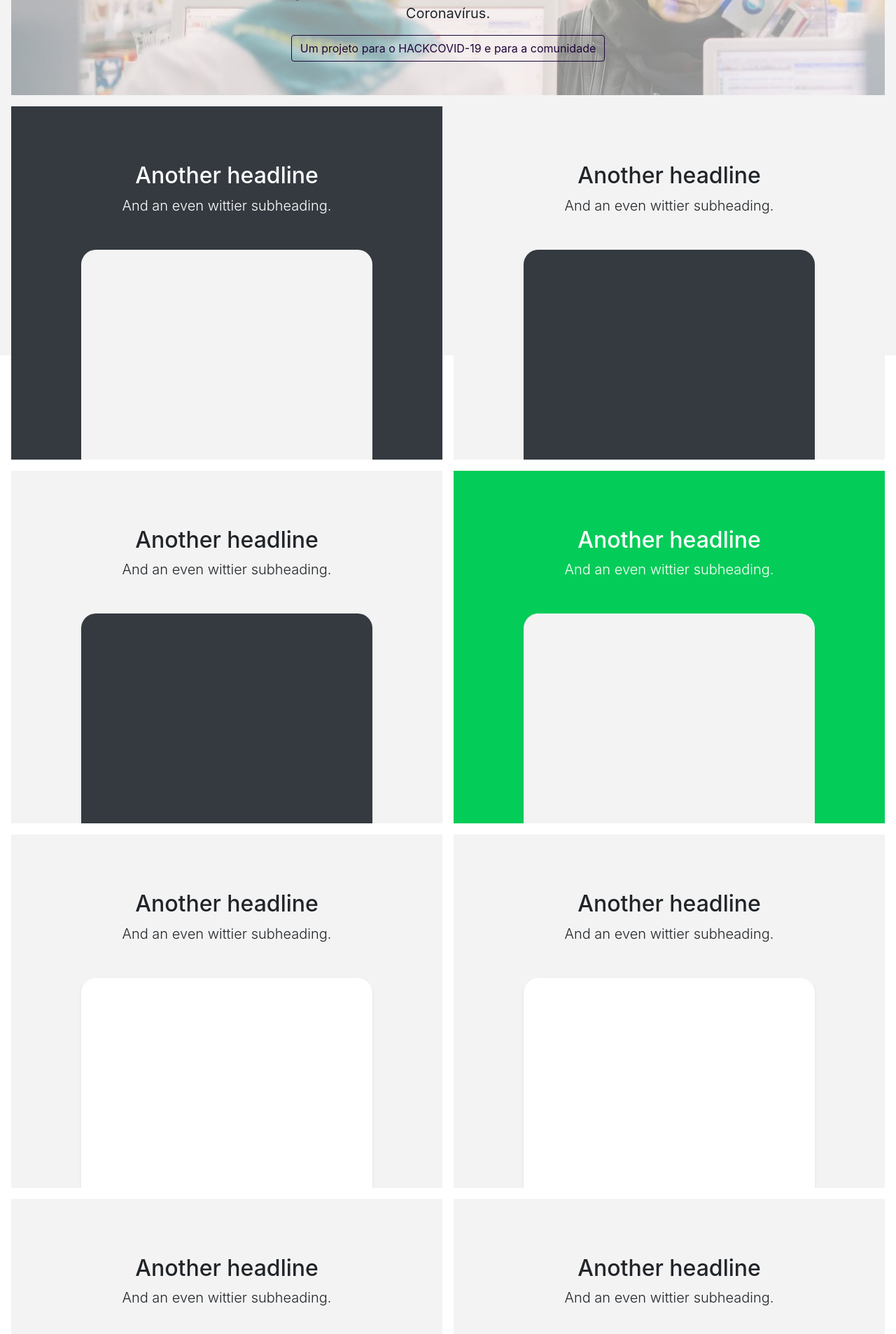
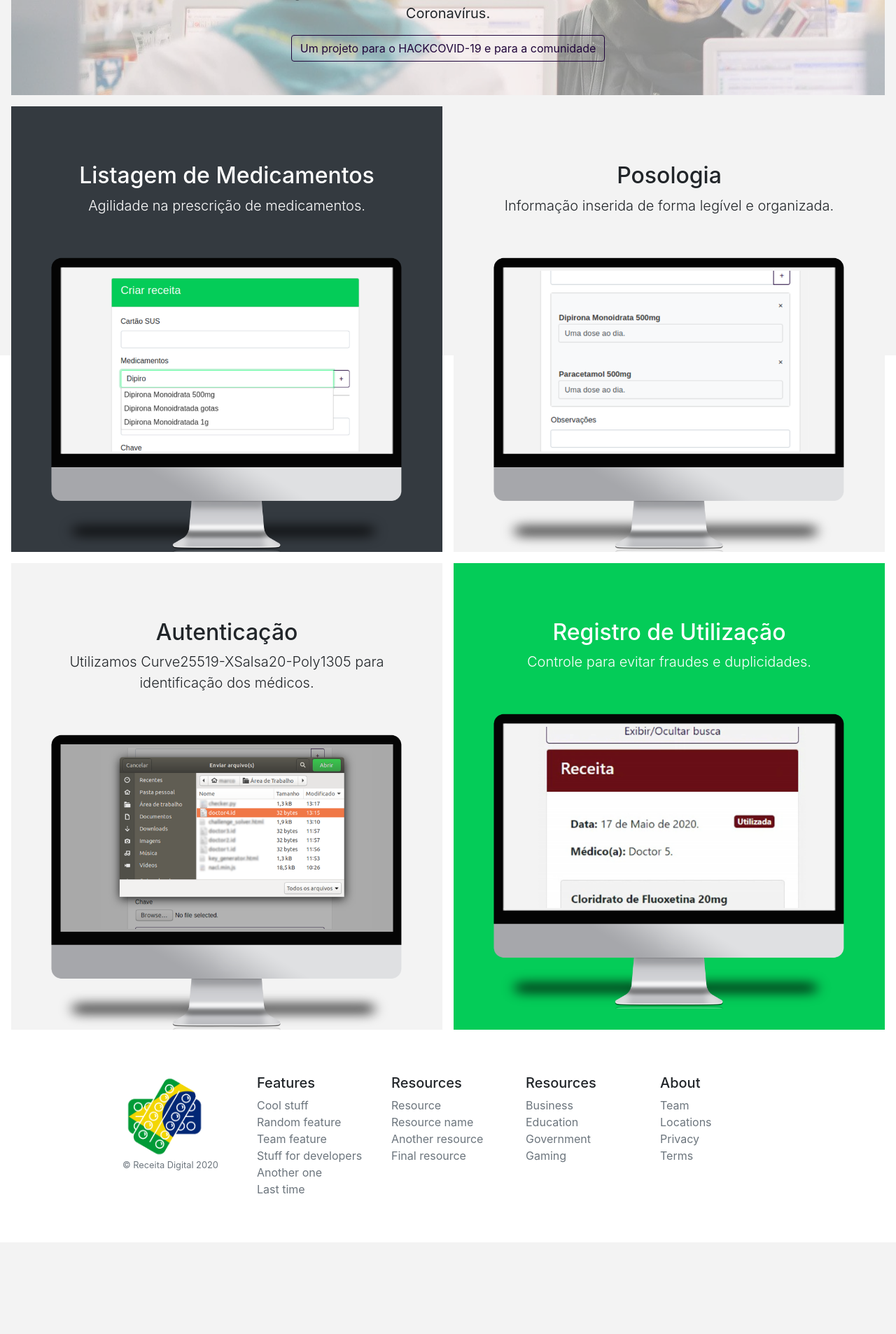
Before and after one commit to hugodavilat/receita_digital, a Django app: page / in a window 1280 px wide. Shown: the part 353-2260 px from the top of the page at 70% size. After the commit the page ends 2060 px from the top, so only its background shows below. Run offline with Django 3.2, Linux system fonts and the light colour scheme; style sheets or scripts are compiled from the project's sources; some libraries are stand-ins or nearby versions.

Commit message:
showing software features in homepage

```diff
--- a/templates/pages/index.html
+++ b/templates/pages/index.html
@@ -35,38 +35,38 @@
 <div class="d-md-flex flex-md-equal w-100 my-md-3 pl-md-3">
   <div class="bg-dark mr-md-3 pt-3 px-3 pt-md-5 px-md-5 text-center text-white overflow-hidden">
     <div class="my-3 py-3">
-      <h2 class="display-5">Another headline</h2>
-      <p class="lead">And an even wittier subheading.</p>
+      <h2 class="display-5">Listagem de Medicamentos</h2>
+      <p class="lead">Agilidade na prescrição de medicamentos.</p>
     </div>
-    <div class="bg-light shadow-sm mx-auto" style="width: 80%; height: 300px; border-radius: 21px 21px 0 0;"></div>
+    <img src="/static/autocomplete.png" style="width: 100%;"/>
   </div>
   <div class="bg-light mr-md-3 pt-3 px-3 pt-md-5 px-md-5 text-center overflow-hidden">
     <div class="my-3 p-3">
-      <h2 class="display-5">Another headline</h2>
-      <p class="lead">And an even wittier subheading.</p>
+      <h2 class="display-5">Posologia</h2>
+      <p class="lead">Informação inserida de forma legível e organizada.</p>
     </div>
-    <div class="bg-dark shadow-sm mx-auto" style="width: 80%; height: 300px; border-radius: 21px 21px 0 0;"></div>
+    <img src="/static/posologia.png" style="width: 100%;"/>
   </div>
 </div>
 
 <div class="d-md-flex flex-md-equal w-100 my-md-3 pl-md-3">
   <div class="bg-light mr-md-3 pt-3 px-3 pt-md-5 px-md-5 text-center overflow-hidden">
     <div class="my-3 p-3">
-      <h2 class="display-5">Another headline</h2>
-      <p class="lead">And an even wittier subheading.</p>
+      <h2 class="display-5">Autenticação</h2>
+      <p class="lead">Utilizamos Curve25519-XSalsa20-Poly1305 para identificação dos médicos.</p>
     </div>
-    <div class="bg-dark shadow-sm mx-auto" style="width: 80%; height: 300px; border-radius: 21px 21px 0 0;"></div>
+    <img src="/static/key.png" style="width: 100%;"/>
   </div>
   <div class="bg-primary mr-md-3 pt-3 px-3 pt-md-5 px-md-5 text-center text-white overflow-hidden">
     <div class="my-3 py-3">
-      <h2 class="display-5">Another headline</h2>
-      <p class="lead">And an even wittier subheading.</p>
+      <h2 class="display-5">Registro de Utilização</h2>
+      <p class="lead">Controle para evitar fraudes e duplicidades.</p>
     </div>
-    <div class="bg-light shadow-sm mx-auto" style="width: 80%; height: 300px; border-radius: 21px 21px 0 0;"></div>
+    <img src="/static/utilizada.png" style="width: 100%;"/>
   </div>
 </div>
 
-<div class="d-md-flex flex-md-equal w-100 my-md-3 pl-md-3">
+<!--div class="d-md-flex flex-md-equal w-100 my-md-3 pl-md-3">
   <div class="bg-light mr-md-3 pt-3 px-3 pt-md-5 px-md-5 text-center overflow-hidden">
     <div class="my-3 p-3">
       <h2 class="display-5">Another headline</h2>
@@ -98,7 +98,7 @@
     </div>
     <div class="bg-white shadow-sm mx-auto" style="width: 80%; height: 300px; border-radius: 21px 21px 0 0;"></div>
   </div>
-</div>
+</div-->
 
 <footer class="container py-5">
   <div class="row">
```
Also changed, not shown: pages/static/autocomplete.png (added), pages/static/key.png (added), pages/static/posologia.png (added), pages/static/utilizada.png (added).
